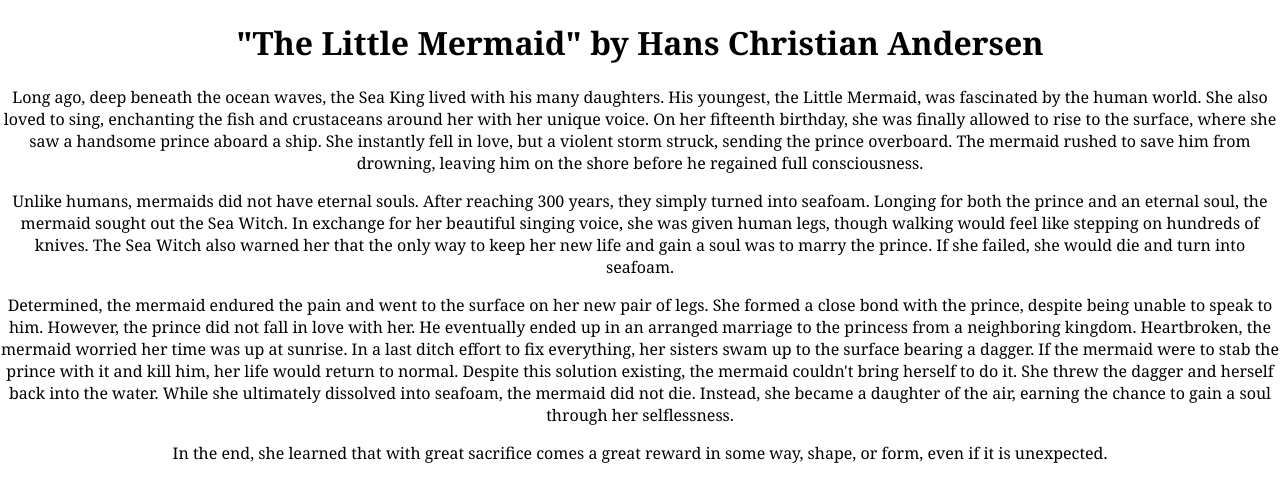
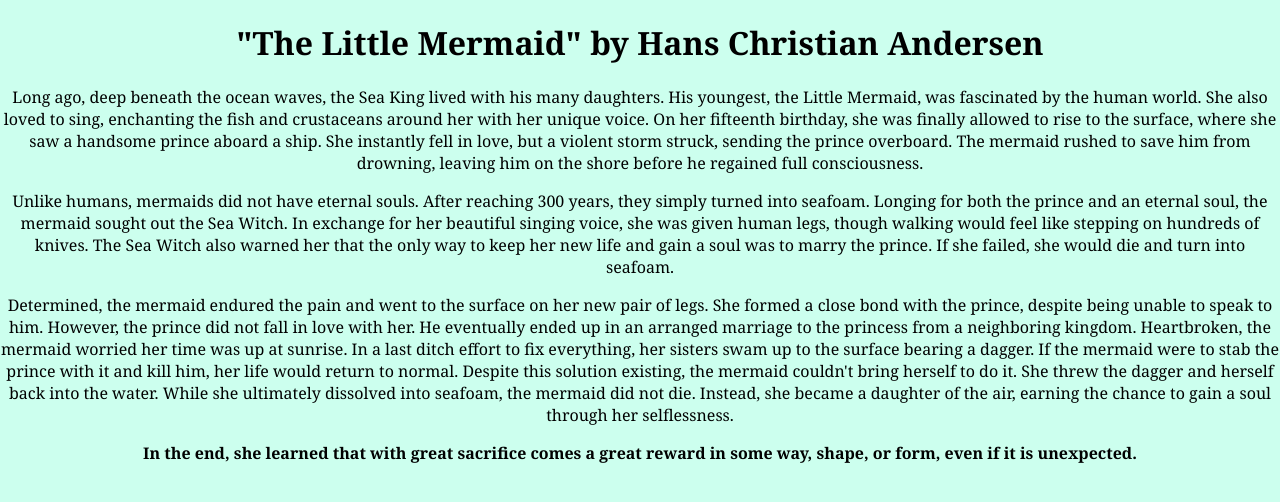
Before and after one commit to protko-1103/DIG4639-Static-Page, a React (Create React App) app in the folder little-mermaid/: page / in a window 1280 px wide. Shown: the top 502 px of the page. Built offline with nearby package versions, Linux system fonts and the light colour scheme.

Commit message:
Update App.css

```diff
--- a/little-mermaid/src/App.css
+++ b/little-mermaid/src/App.css
@@ -2,4 +2,10 @@ body{
 
 font-family: Georgia, 'Times New Roman', Times, serif;
 text-align: center;
+background-color: rgb(204, 255, 238);
+
 }
+
+header, footer{
+  font-weight: bold;
+}
```
